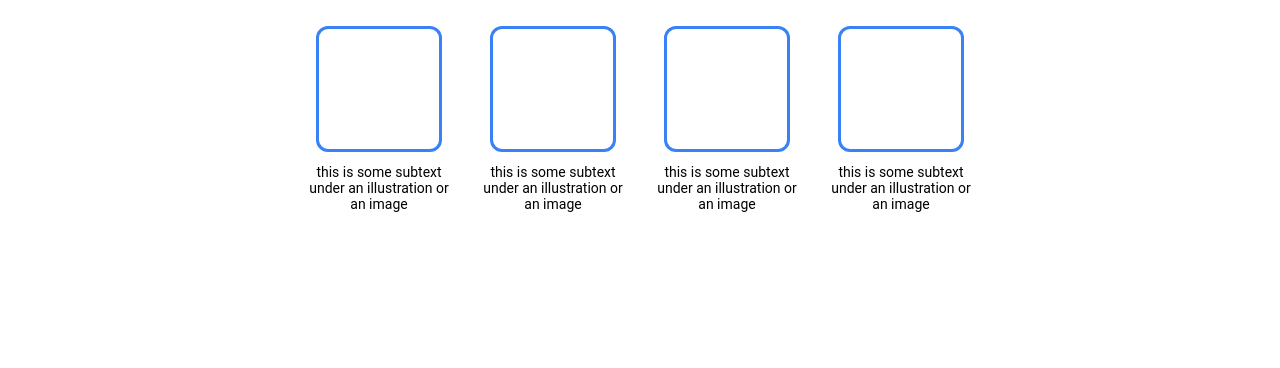
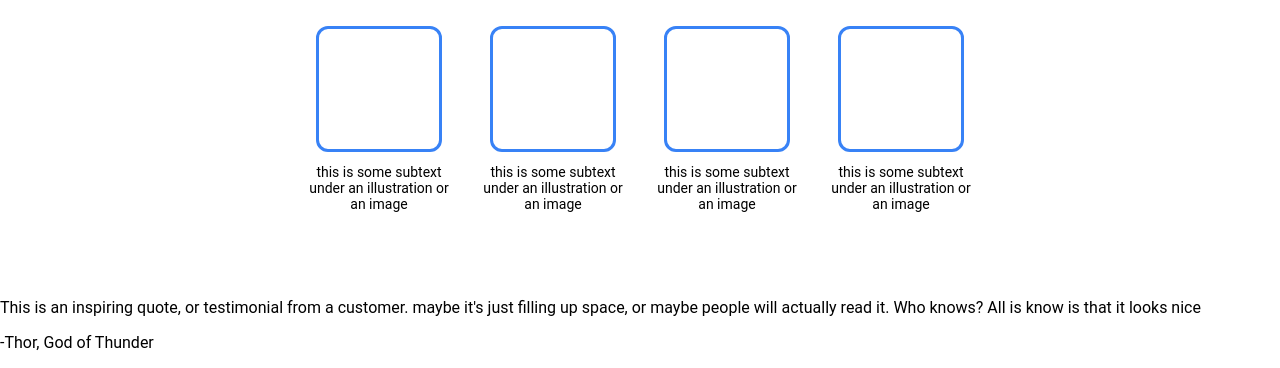
Before and after one commit to ziadgamalll/project1, a plain HTML site: page index.html in a window 1280 px wide. Shown: the part 592-960 px from the top of the page. Before the commit the page ends 890 px from the top, so only its background shows below. Drawn offline with Linux system fonts and the light colour scheme.

Commit message:
added quotes section

```diff
--- a/index.html
+++ b/index.html
@@ -50,5 +50,9 @@
             </div>
         </div>
     </div>
+    <div class="quote-section">
+        <p class="quote">This is an inspiring quote, or testimonial from a customer. maybe it's just filling up space, or maybe people will actually read it. Who knows? All is know is that it looks nice </p>
+        <p class="sayer">-Thor, God of Thunder</p>
+    </div>
 </body>
 </html>
```
